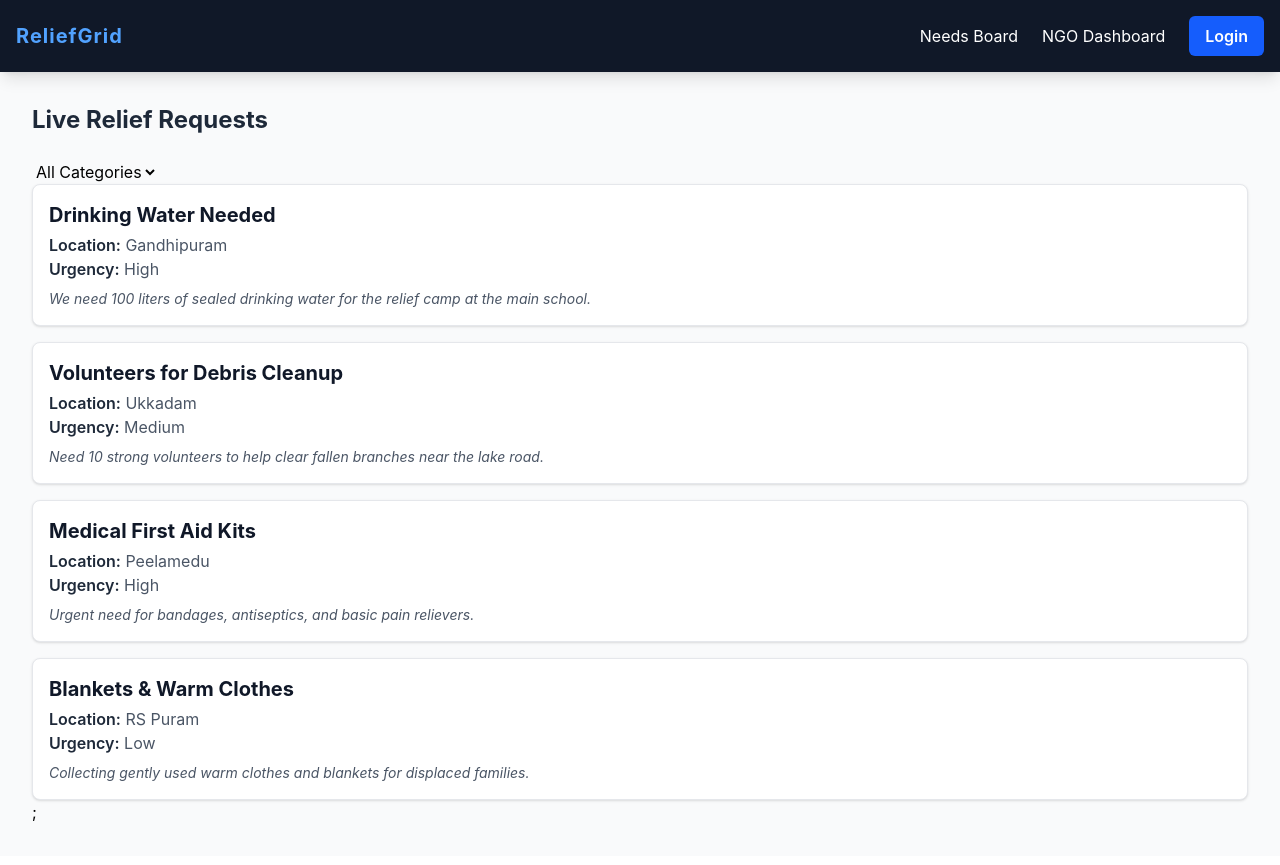
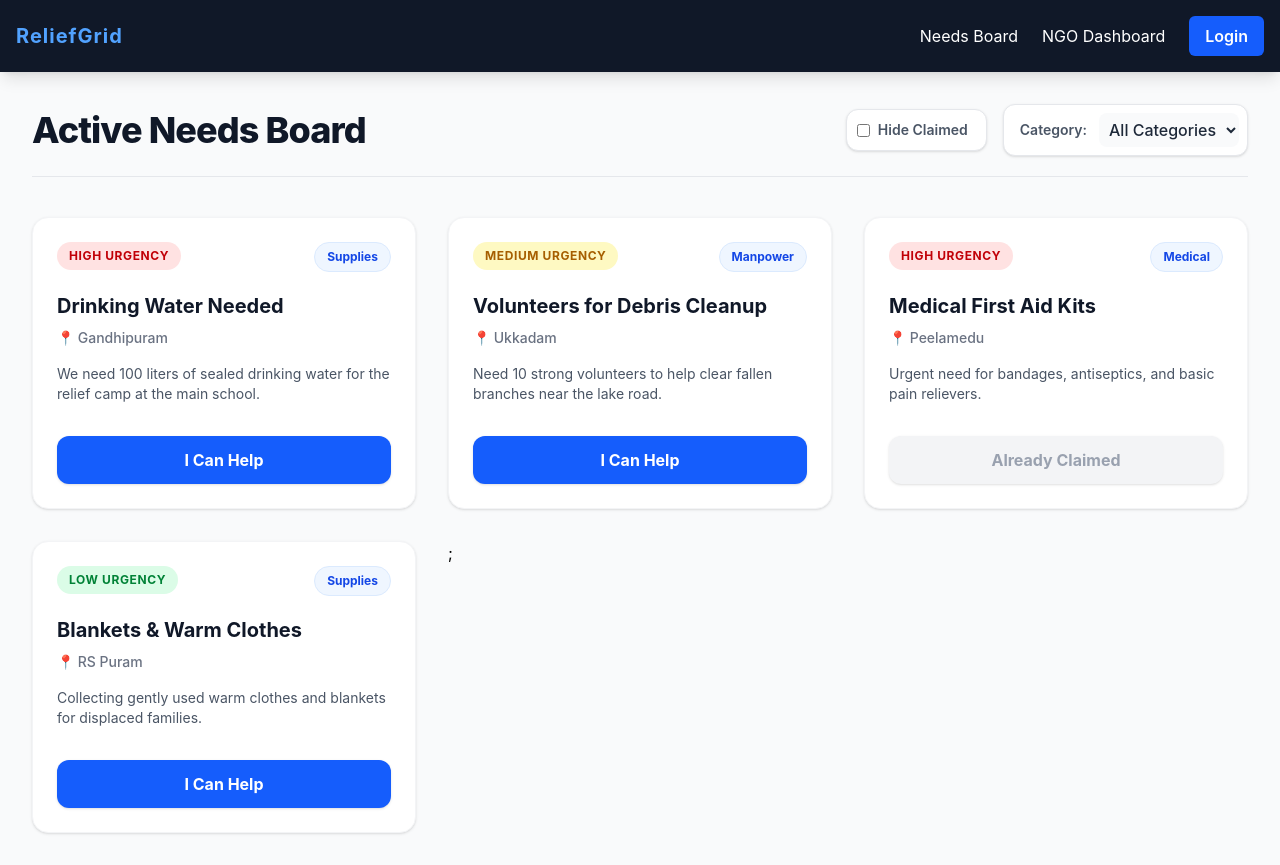
Before and after one commit to Susikaran-M/Emergency-Relief, a React (Vite) app: page / in a window 1280 px wide. Built offline with nearby package versions, Linux system fonts and the light colour scheme; data requests are answered from the project's data file.

Commit message:
improved ui and used status

```diff
--- a/src/pages/Home.jsx
+++ b/src/pages/Home.jsx
@@ -4,6 +4,7 @@ const Home = () => {
   const [error, setError] = useState(null);
   const [requests, setRequests] = useState([]);
   const [filterCategory, setFilterCategory] = useState("All");
+  const [showOnlyOpen,setShowOnlyOpen] = useState(false);
 
   useEffect( ()=>{
      const fetchRequests = async () => {
@@ -22,11 +23,12 @@ const Home = () => {
   };
     fetchRequests()}, []);
   const filterRequests=useMemo(() => {
-    if(filterCategory === "All"){
-      return requests;
-    }
-    return requests.filter((req) => req.category === filterCategory);
-  },[requests,filterCategory]);
+    return requests.filter((req) => {
+      const categoryMatch = (filterCategory==="All" || req.category === filterCategory);
+      const statusMatch= showOnlyOpen ? req.status === "Open" : true;
+      return categoryMatch && statusMatch;
+    })
+  },[requests,filterCategory,showOnlyOpen]);
   if(loading){
     return <div className="p-8 text-xl font-bold text-blue-600">Loading live data from server...</div>;
   }
@@ -35,25 +37,77 @@ const Home = () => {
   }
   return (
 
-   <div className="container mx-auto p-8">
-        <h1 className="text-2xl font-bold mb-6 text-gray-800">Live Relief Requests</h1>
-        <select value={filterCategory} onChange={(e) => setFilterCategory(e.target.value)}>
-          <option value="All">All Categories</option>
-          <option value="Medical">Medical</option>
-          <option value="Manpower">Manpower</option>
-          <option value="Supplies">Supplies</option>
-        </select>
-        <div className="space-y-4">
+   <div className="container mx-auto p-8 max-w-7xl">
+
+    {/* Header & Filter Section */}
+    <div className="flex flex-col md:flex-row justify-between items-center mb-10 border-b border-gray-200 pb-5 gap-4">
+      <h1 className="text-3xl md:text-4xl font-extrabold text-gray-900 tracking-tight">Active Needs Board</h1>
+
+    {/* Filter Controls Container */}
+    <div className="flex items-center space-x-4">
+
+    {/* NEW: The Checkbox UI */}
+      <div className="flex items-center space-x-2 bg-white p-2.5 rounded-xl shadow-sm border border-gray-200 hover:bg-gray-50 transition-colors">
+        <input type="checkbox"
+        checked={showOnlyOpen}
+        onChange={(e)=> setShowOnlyOpen(e.target.checked)}
+        className="border-none rounded-lg p-1.5 bg-gray-50 text-gray-800 focus:ring-2 focus:ring-blue-500 outline-none cursor-pointer font-medium hover:bg-gray-100 transition-colors"
+        />
+        <label htmlFor="status-toggle" className="text-gray-600 font-semibold text-sm cursor-pointer pr-2 select-none">
+              Hide Claimed
+            </label>
+      </div>
+
+      {/* The Dropdown UI */}
+      <div className="flex items-center space-x-3 bg-white p-2 rounded-xl shadow-sm border border-gray-200">
+            <label className="text-gray-600 font-semibold text-sm pl-2 hidden sm:block">Category:</label>
+              <select value={filterCategory} onChange={(e) => setFilterCategory(e.target.value)}
+                className="border-none rounded-lg p-1.5 bg-gray-50 text-gray-800 focus:ring-2 focus:ring-blue-500 outline-none cursor-pointer font-medium hover:bg-gray-100 transition-colors">
+                    <option value="All">All Categories</option>
+                    <option value="Medical">Medical</option>
+                    <option value="Manpower">Manpower</option>
+                    <option value="Supplies">Supplies</option>
+              </select>
+    </div>
+      </div>
+      </div>
+
+      {/* Grid of Cards */}
+        <div className="grid grid-cols-1 md:grid-cols-2 lg:grid-cols-3 gap-8">
           {filterRequests.map((req) => (
-          <div key={req.id} className="bg-white p-4 rounded-lg shadow border border-gray-200">
-              <h2 className="text-xl font-bold text-gray-900">{req.title}</h2>
-              <p className="text-gray-600 mt-1">
-              <span className="font-semibold text-gray-800">Location:</span> {req.location}
+          <div key={req.id} className="bg-white p-6 rounded-2xl shadow-sm border border-gray-100 hover:shadow-xl hover:-translate-y-1 transition-all duration-300 flex flex-col">
+
+            {/* Badges (Urgency & Category) */}
+
+            <div className="flex justify-between items-start mb-5">
+              <span className={`px-3 py-1.5 rounded-full text-xs font-bold uppercase tracking-wider
+                ${req.urgency === 'High' ? 'bg-red-100 text-red-700' :
+                  req.urgency === 'Medium' ? 'bg-yellow-100 text-yellow-700' :
+                  'bg-green-100 text-green-700'}`}>
+                {req.urgency} Urgency
+              </span>
+              <span className="text-blue-700 text-xs font-bold bg-blue-50 px-3 py-1.5 rounded-full border border-blue-100">
+                {req.category}
+              </span>
+            </div>
+          <h2 className="text-xl font-bold text-gray-900 mb-2 line-clamp-1">{req.title}</h2>
+
+            <p className="text-gray-500 mb-4 text-sm font-medium flex items-center">
+              📍 {req.location}
             </p>
-            <p className="text-gray-600">
-              <span className="font-semibold text-gray-800">Urgency:</span> {req.urgency}
-            </p>
-            <p className="text-gray-600 mt-2 text-sm italic">{req.description}</p>
+
+            <p className="text-gray-600 text-sm mb-8 line-clamp-2 flex-grow">{req.description}</p>
+
+            {/* The Action Button (Changes color if status is 'Claimed') */}
+            <button className={`w-full font-bold py-3 rounded-xl transition-all shadow-sm
+              ${req.status === 'Claimed'
+                ? 'bg-gray-100 text-gray-400 cursor-not-allowed'
+                : 'bg-blue-600 text-white hover:bg-blue-700 hover:shadow-md'}`}
+              disabled={req.status === 'Claimed'}
+            >
+              {req.status === 'Claimed' ? 'Already Claimed' : 'I Can Help'}
+            </button>
+
           </div>))
             };
 
```
